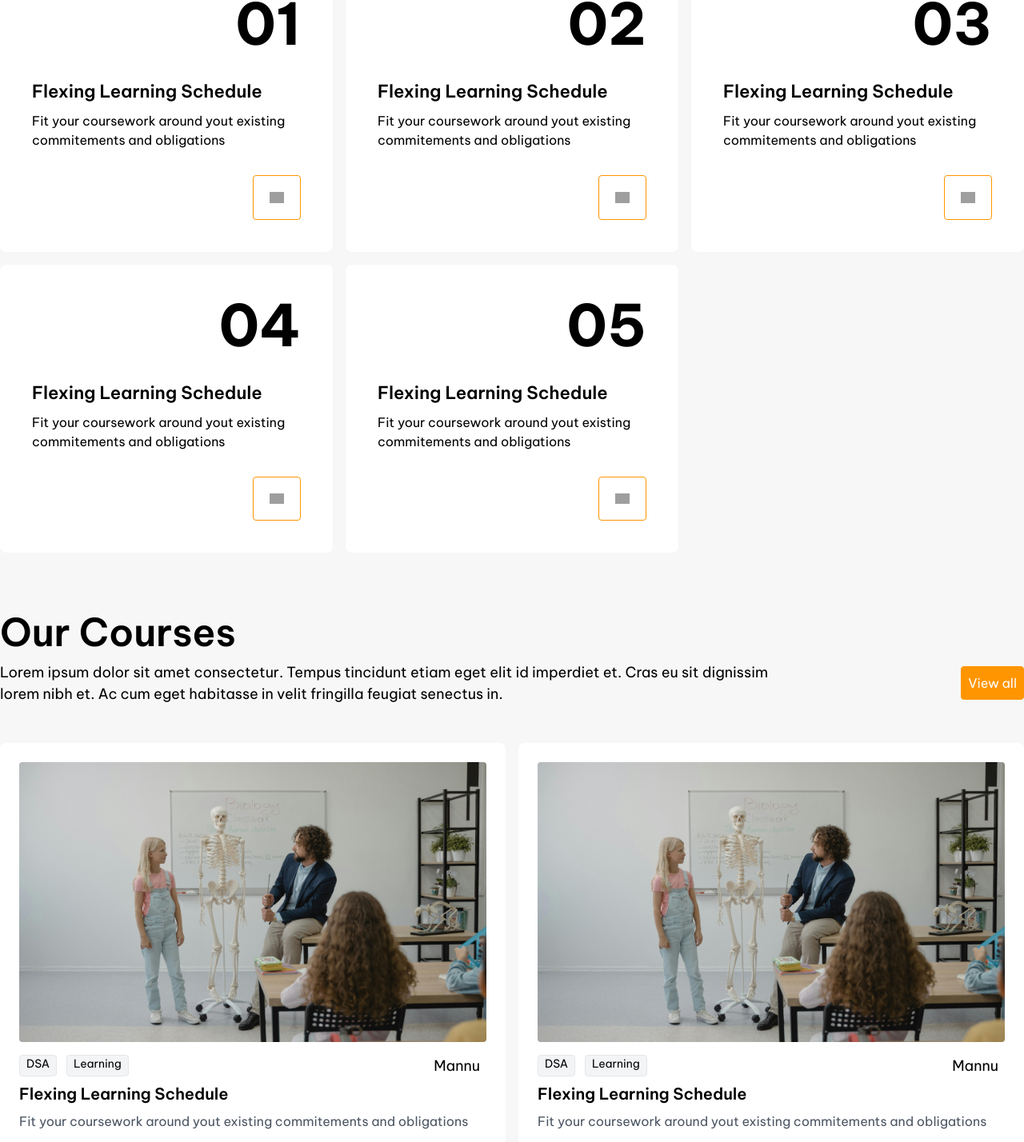
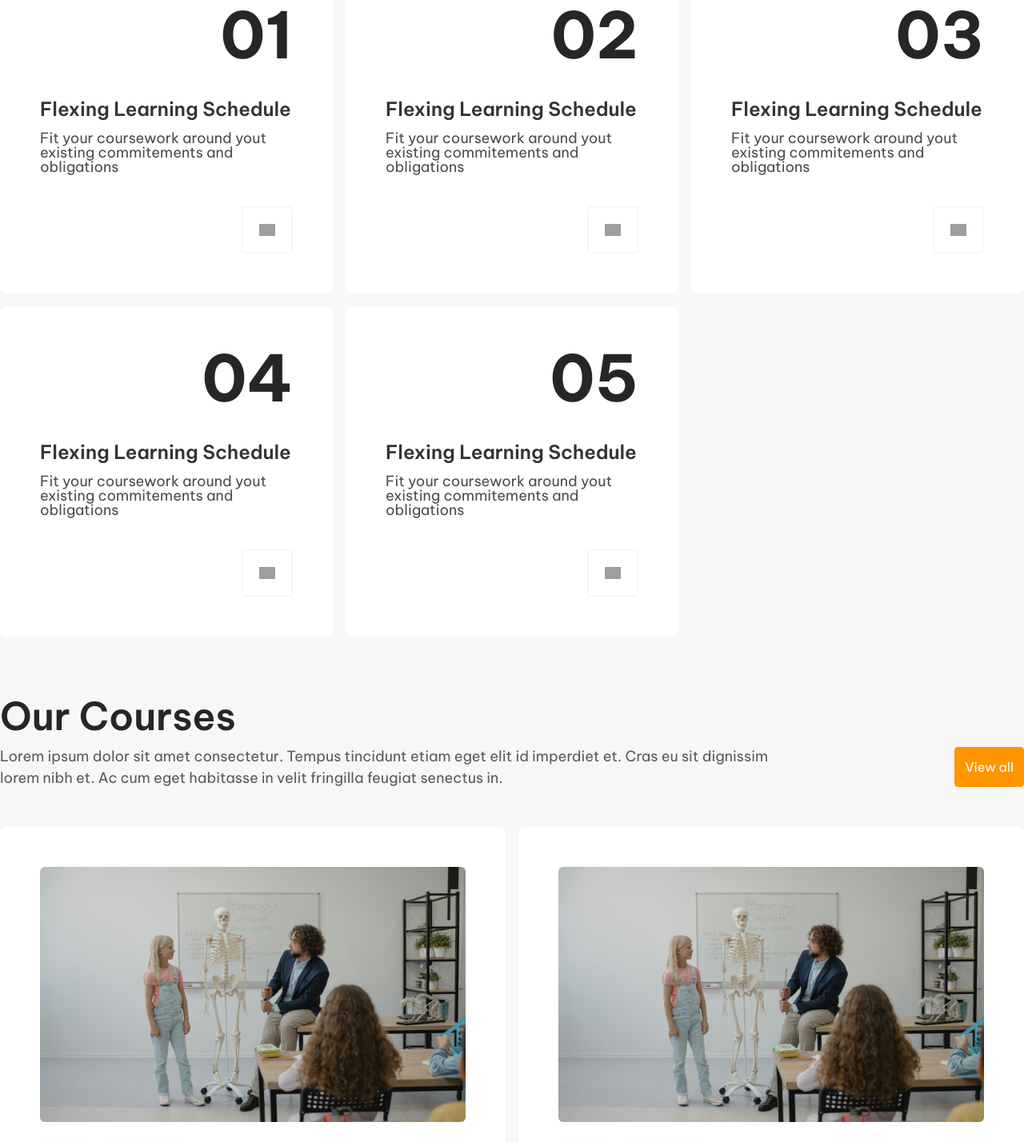
Before and after one commit to mdmonauwarulislam/e-learning, a React (Vite) app: page /#/ in a window 1280 px wide. Shown: the part 1976-3404 px from the top of the page at 80% size. Built offline with nearby package versions, Linux system fonts and the light colour scheme; grey boxes are pictures that could not be loaded.

Commit message:
Normalize line endings

```diff
--- a/src/Components/BenifitCard.jsx
+++ b/src/Components/BenifitCard.jsx
@@ -2,20 +2,20 @@
 
 function BenifitCard(props) {
   return (
-    <div className="bg-white px-6 md:px-10 rounded-lg py-10">
-      <div>
-        <h1 className="text-7xl font-bold text-right mb-4">0{props.id}</h1>
+    <div className="bg-white p-[30px] md:p-10 xl:p-[50px] rounded-lg">
+
+      <h4 className="flex justify-end items-center w-full text-[50px] md:text-[60px] xl:text-[80px] leading-none font-bold font-be-vietnam-pro text-grayH">0{props.id}</h4>
+
+      <div className="w-full my-8 md:my-10 leading-none tracking-none">
+        <div className="text-[20px] xl:text-[24px] font-semibold font-be-vietnam-pro text-blackH">{props.title}</div>
+        <div className="text-[14px] md:text-[16px] xl:text-[18px] font-be-vietnam-pro font-normal text-blackPara mt-4">{props.disc}</div>
       </div>
-      <div className="md:mb-4 md:mt-8">
-        <h4 className="text-[22px] font-semibold mb-2">{props.title}</h4>
-        <p className="text-[16px]">{props.disc}</p>
-      </div>
-      <div>
-        <div className="flex justify-end">
-          <button className="mt-4 text-white p-5 rounded border border-orangeBg ">
+      <div className="">
+        <div className="flex justify-end items-center">
+          <button className="text-white p-5 text-4xl rounded border-2 border-grayBg ">
             <img
-              width="18"
-              height="18"
+              width="20"
+              height="20"
               className=""
               src="https://img.icons8.com/windows/32/FF9500/up-right-arrow.png"
               alt="arrow"
--- a/src/Components/CourseCard.jsx
+++ b/src/Components/CourseCard.jsx
@@ -3,26 +3,26 @@ import LearningImg from "../assets/Image/learning.jpg";
 
 function CourseCard(props) {
   return (
-    <div className="bg-white p-6 rounded-lg">
-      <img src={LearningImg} alt="Image" className="w-full mb-4 rounded" />
-      <div className="flex justify-between">
-        <div className="flex space-x-3">
-          <p className="mb-2 border px-2 rounded text-[14px] bg-gray-100">
+    <div className="bg-white p-[24px] md:p-10 xl:p-[50px] rounded-lg font-be-vietnam-pro">
+      <img src={LearningImg} alt="Image" className="w-full mb-[24px] rounded-md" />
+      <div className="md:flex justify-between items-center ">
+        <div className="flex space-x-4">
+          <p className="border border-grayBg px-3 py-1 rounded-md text-[14px] xl:text-[18px] text-blackPara font-normal">
             {props.tag1}
           </p>
-          <p className="mb-2 border px-2 rounded text-[14px] bg-gray-100">
+          <p className="border border-grayBg px-3 py-1 rounded-md text-[14px] xl:text-[18px] text-blackPara font-normal">
             {props.tag2}
           </p>
         </div>
-        <p className="text-right mb-2 text-[18px] px-2 rounded ">
+        <p className="md:text-right ml-1 mt-2 md:mt-0 md:ml-0 text-[16px] xl:text-[20px] font-medium text-blackH">
           {props.author}
         </p>
       </div>
-      <div>
-        <h3 className="text-xl font-semibold mb-2">{props.title}</h3>
-        <p className="text-gray-600 mb-4">{props.disc}</p>
-        <button className="w-full bg-gray-100 border border-orangeBg hover:bg-orangeBg text-black hover:text-white py-2 px-4 rounded">
-          Button
+      <div className="mt-[24px]">
+        <h3 className="text-[20px] xl:text-[24px] font-semibold mb-2 text-blackH leading-none ">{props.title}</h3>
+        <p className="text-[14px] md:text[16px] xl:text-[18px] font-normal text-blackPara mb-[24px] xl:mb-[30px]">{props.disc}</p>
+        <button className="w-full bg-grayBg border-2 outline-none border-grayColor hover:bg-orangeBg text-blackH hover:text-white py-3 rounded-md text-[14px] xl:text-[18px]">
+          Get it Now
         </button>
       </div>
     </div>
--- a/src/Views/Home.jsx
+++ b/src/Views/Home.jsx
@@ -242,23 +242,23 @@ function Home() {
       <div className="bg-grayBg font-be-vietnam-pro">
 
         <div className="flex flex-col xl:pt-80 md:pt-36 pt-10 bg-grayBg max-w-[1280px] xl:mx-auto mx-4 ">
-          <h3 className="text-[28px] md:text-[38px] xl:text-[48px] font-semibold font-be-vietnam-pro ">Benefits</h3>
+          <h3 className="text-[28px] md:text-[38px] xl:text-[48px] font-semibold font-be-vietnam-pro text-grayH">Benefits</h3>
           <div className="md:flex">
             <div className="md:w-3/4">
-              <p className="text-[14px] md:text-[16px] xl:text-[18px] text-justify font-be-vietnam-pro font-normal">
+              <p className="text-[14px] md:text-[16px] xl:text-[18px] text-justify font-be-vietnam-pro font-normal text-grayPara">
                 Lorem ipsum dolor sit amet consectetur. Tempus tincidunt etiam
                 eget elit id imperdiet et. Cras eu sit dignissim lorem nibh et.
                 Ac cum eget habitasse in velit fringilla feugiat senectus in.
               </p>
             </div>
-            <div className="w-1/4 justify-end md:flex items-center">
-              <button className="bg-orangeBg text-white p-2 rounded hover:bg-white hover:text-black border border-orangeBg w-auto">
+            <div className="w-1/4 justify-end md:flex items-center mt-4 md:mt-0">
+              <button className="bg-orangeBg text-white p-3 rounded hover:bg-white hover:text-black border border-orangeBg w-auto">
                 View all
               </button>
             </div>
           </div>
           <div
-            className={`md:grid md:grid-cols-3 gap-4 md:pt-12 pt-3 space-y-4 md:space-y-0`}
+            className={`md:grid md:grid-cols-2 lg:grid-cols-3 gap-4 md:pt-12 pt-3 space-y-4 md:space-y-0`}
           >
             {benefitCard.map((item, index) => (
               <BenifitCard
@@ -272,17 +272,17 @@ function Home() {
         </div>
         {/* ~~~~~~~~~~~~~~~~~~~~~~~~~~~~~~~~~~~~~~~~~~~~~~~~~~~~~~~~~~~~~ Our Course ~~~~~~~~~~~~~~~~~~~~~~~~~~~~~~~~~~~~~~~~~~~~ */}
         <div className="flex flex-col pt-16 bg-grayBg max-w-[1280px] xl:mx-auto mx-4 font-be-vietnam-pro">
-          <h3 className="text-[28px] md:text-[38px] xl:text-[48px] font-semibold ">Our Courses</h3>
+          <h3 className="text-[28px] md:text-[38px] xl:text-[48px] font-semibold text-grayH">Our Courses</h3>
           <div className="md:flex ">
             <div className="md:w-3/4">
-              <p className="text-[14px] md:text-[16px] xl:text-[18px] text-justify font-be-vietnam-pro font-normal">
+              <p className="text-[14px] md:text-[16px] xl:text-[18px] text-justify font-be-vietnam-pro font-normal text-grayPara">
                 Lorem ipsum dolor sit amet consectetur. Tempus tincidunt etiam
                 eget elit id imperdiet et. Cras eu sit dignissim lorem nibh et.
                 Ac cum eget habitasse in velit fringilla feugiat senectus in.
               </p>
             </div>
-            <div className="w-1/4 justify-end md:flex items-center">
-              <button className="bg-orangeBg text-white p-2 rounded hover:bg-white hover:text-black border border-orangeBg w-auto">
+            <div className="w-1/4 justify-end md:flex items-center mt-4 md:mt-0">
+              <button className="bg-orangeBg text-white p-3 rounded hover:bg-white hover:text-black border border-orangeBg w-auto">
                 View all
               </button>
             </div>
@@ -306,22 +306,22 @@ function Home() {
         {/* ~~~~~~~~~~~~~~~~~~~~~~~~~~~~~~~~~~~~~~~~~~~~~~~~~~~~~~~~~~~~~~~ Our Testimonial ~~~~~~~~~~~~~~~~~~~~~~~~~~~~~~~~~~~~~~~~~~~~~~~~~~~~~~~~~~ */}
 
         <div className="flex flex-col pt-16 bg-grayBg max-w-[1280px] xl:mx-auto mx-4 font-be-vietnam-pro">
-          <h3 className=" text-[28px] md:text-[38px] xl:text-[48px] font-semibold ">Our Testimonial</h3>
+          <h3 className=" text-[28px] md:text-[38px] xl:text-[48px] font-semibold text-grayH">Our Testimonial</h3>
           <div className="rounded-lg md:flex">
             <div className="md:w-3/4">
-              <p className="text-[14px] md:text-[16px] xl:text-[18px] text-justify font-normal font-be-vietnam-pro">
+              <p className="text-[14px] md:text-[16px] xl:text-[18px] text-justify font-normal font-be-vietnam-pro text-grayPara">
                 Lorem ipsum dolor sit amet consectetur. Tempus tincidunt etiam
                 eget elit id imperdiet et. Cras eu sit dignissim lorem nibh et.
                 Ac cum eget habitasse in velit fringilla feugiat senectus in.
               </p>
             </div>
-            <div className="w-1/4 justify-end md:flex items-center">
-              <button className="bg-orangeBg text-white p-2 rounded hover:bg-white hover:text-black border border-orangeBg w-auto">
+            <div className="w-1/4 justify-end md:flex items-center mt-4 md:mt-0">
+              <button className="bg-orangeBg text-white p-3 rounded hover:bg-white hover:text-black border border-orangeBg w-auto">
                 View all
               </button>
             </div>
           </div>
-          <div className=" mt-4 md:grid md:grid-cols-2 gap-4 space-y-4 md:space-y-0">
+          <div className=" mt-10 md:grid md:grid-cols-2 gap-4 space-y-4 md:space-y-0">
             {testimonial.map((item, index) => (
               <Testinmonial key={index} review={item.review} user={item.user} />
             ))}
@@ -330,25 +330,25 @@ function Home() {
 
         {/* ~~~~~~~~~~~~~~~~~~~~~~~~~~~~~~~~~~~~~~~~~~~~~~~~~~~~~~~~~~~~~~~~~~~~~~~~ pricing boxed ~~~~~~~~~~~~~~~~~~~~~~~~~~~~~~~~~~~~~~~~~~~~  */}
         <div className="flex flex-col pt-16 bg-grayBg max-w-[1280px] xl:mx-auto mx-4 font-be-vietnam-pro">
-          <h3 className=" text-[28px] md:text-[38px] xl:text-[48px] font-semibold font-be-vietnam-pro">Our Pricing</h3>
+          <h3 className=" text-[28px] md:text-[38px] xl:text-[48px] font-semibold font-be-vietnam-pro text-grayH">Our Pricing</h3>
           <div className="rounded-lg md:flex">
             <div className="md:flex justify-between ">
-              <p className="text-[14px] md:text-[16px] xl:text-[18px] font-be-vietnam-pro md:w-3/4 text-justify">
+              <p className="text-[14px] md:text-[16px] xl:text-[18px] font-be-vietnam-pro md:w-3/4 text-justify text-grayPara">
                 Lorem ipsum dolor sit amet consectetur. Tempus tincidunt etiam
                 eget elit id imperdiet et. Cras eu sit dignissim lorem nibh et.
                 Ac cum eget habitasse in velit fringilla feugiat senectus in.
               </p>
-              <div className="bg-white p-2 md:w-[20%] xl:w-[13%] w-1/2 mt-4 md:mt-0 rounded mb-5 flex justify-between items-center">
-                <button className="bg-white text-black p-2 rounded hover:bg-orangeBg hover:text-white border border-grayColor  w-auto">
+              <div className="bg-white p-2 md:w-[20%] xl:w-[13%] w-1/2 mt-4 md:mt-0 rounded mb-5 flex justify-between items-center ">
+                <button className="bg-white p-3 rounded hover:bg-orangeBg text-grayH hover:text-white border-2 border-grayColor  w-auto">
                   Monthly
                 </button>
-                <button className="bg-white text-black p-2 rounded hover:bg-orangeBg hover:text-white border border-grayColor  w-auto">
+                <button className="bg-white  p-3 rounded hover:bg-orangeBg text-grayH hover:text-white border-2 border-grayColor  w-auto">
                   Yearly
                 </button>
               </div>
             </div>
           </div>
-          <div className="bg-white md:px-2 xl:px-20 lg px-4 py-6 pt-5 mb-10 md:flex rounded-xl font-be-vietnam-pro">
+          <div className="bg-white md:px-2 xl:px-20 px-4 py-6 pt-5 mb-10 md:flex rounded-xl font-be-vietnam-pro">
             {pricing.map((item, index) => (
               <Pricing
                 key={index}
--- a/tailwind.config.js
+++ b/tailwind.config.js
@@ -11,6 +11,11 @@ export default {
         grayColor:'#F1F1F3',
         grayBg:'#F7F7F8',
         OrangeBoreder:'#FFEACC',
+        blackH:"#333333",
+        blackPara:"#4C4C4D",
+        grayPara:"#59595A",
+        grayH:"#262626"
+
       },
       fontFamily: {
         'be-vietnam-pro': ['"Be Vietnam Pro"', 'sans-serif'],
```
Also changed, not shown: src/Components/Testinmonial.jsx (+8 -8 lines).
